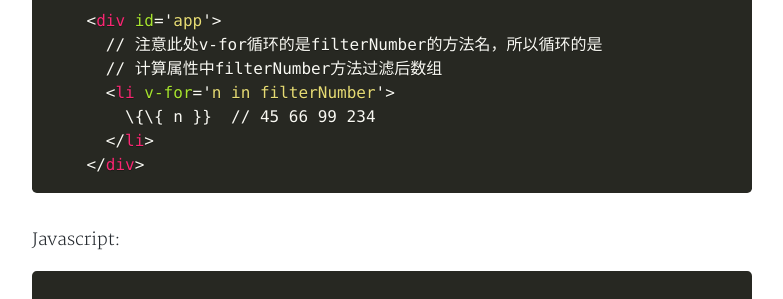
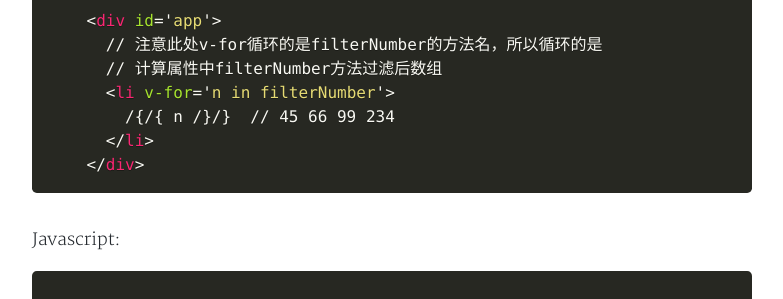
Before and after one commit to yangliangwu/old-blog, a Jekyll site: the page built from _posts/2018-06-24-Vue.js显示过滤、排序结果.md, in a window 1280 px wide and 900 px high, scrolled down 591 px. Shown: the part 153-452 px from the top of the window, without its empty margins (248-1031 px from the left). Built offline with Jekyll 4.4.1, drawn with Linux system fonts in a browser that asks for light colours; nearby versions of some CDN libraries; a style sheet for code colours, icons or effects is not loaded.

````diff
--- a/_posts/2018-06-24-Vue.js显示过滤、排序结果.md
+++ b/_posts/2018-06-24-Vue.js显示过滤、排序结果.md
@@ -19,7 +19,7 @@ HTML:
       // 注意此处v-for循环的是filterNumber的方法名，所以循环的是
       // 计算属性中filterNumber方法过滤后数组
       <li v-for='n in filterNumber'>
-        \{\{ n }}  // 45 66 99 234
+        /{/{ n /}/}  // 45 66 99 234
       </li>
     </div>
 ```
````
